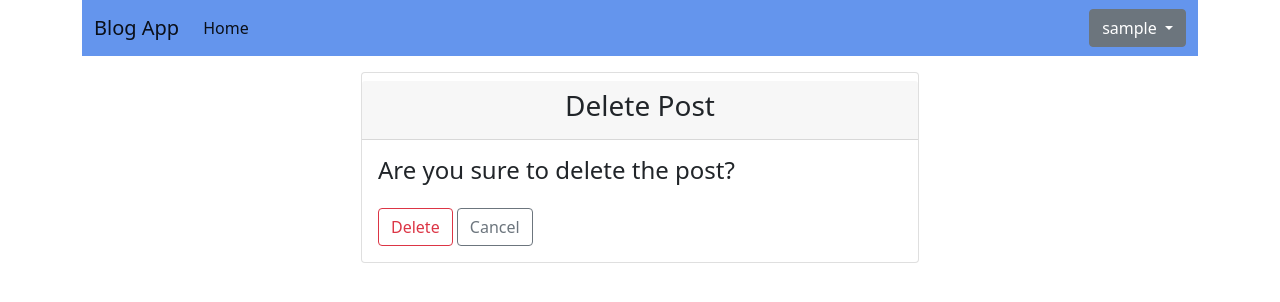
After one commit to VonHumbolt/BlogApp, a Django app: page /1/delete/ in a window 1280 px wide. The commit adds this page. Shown: the top 302 px of the page. Run offline with Django 3.2, Linux system fonts and the light colour scheme; a user stored in the database is signed in; tables that the repository leaves empty hold one stand-in row (values such as "Sample post").

Commit message:
Delete Post page is added

```diff
--- a/blog/templates/blog/home.html
+++ b/blog/templates/blog/home.html
@@ -51,7 +51,7 @@
             {% if user.is_authenticated %}
 
                 <div class="mx-auto">
-                    <button class="btn btn-success">Create New Post</button>
+                    <a class="btn btn-success" href="{% url 'blog:post-create' %}">Create New Post</a>
 
                 </div>
             {% endif %}
--- /dev/null
+++ b/blog/templates/blog/post_delete.html
@@ -0,0 +1,23 @@
+{% extends "blog/base.html" %}
+
+{% block content %}
+    <div class="card w-50 mx-auto">
+        <div class="card-header mt-2">
+            <h3 style="text-align: center;">Delete Post</h3>
+        </div>
+        <div class="card-body">
+            <form method="POST">
+                {% csrf_token %}
+                <h4>Are you sure to delete the post?</h4>
+
+                <div>
+                    <button class="btn btn-outline-danger mt-3">Delete</button>
+                    <a class="btn btn-outline-secondary mt-3" href="{% url 'blog:post-detail' object.id %}">Cancel</a>
+                </div>
+
+            </form>
+
+        </div>
+
+    </div>
+{% endblock %}
--- a/blog/urls.py
+++ b/blog/urls.py
@@ -1,5 +1,5 @@
 from django.urls import path
-from .views import HomeView, PostDetailView, PostCreateView, PostUpdateView
+from .views import HomeView, PostDeleteView, PostDetailView, PostCreateView, PostUpdateView
 
 app_name="blog"
 
@@ -8,5 +8,5 @@ urlpatterns = [
     path("<int:pk>/", PostDetailView.as_view(), name="post-detail"),
     path("add/", PostCreateView.as_view(), name="post-create"),
     path("<int:pk>/update/", PostUpdateView.as_view(), name="post-update"),
-
+    path("<int:pk>/delete/", PostDeleteView.as_view(), name="post-delete"),
 ]
--- a/blog/views.py
+++ b/blog/views.py
@@ -1,7 +1,8 @@
+from django.contrib.auth.models import User
 from django.shortcuts import render
 from django.contrib.auth.mixins import LoginRequiredMixin, UserPassesTestMixin
 from .models import Post, Author
-from django.views.generic import ListView, DetailView, CreateView, UpdateView
+from django.views.generic import ListView, DetailView, CreateView, UpdateView, DeleteView
 
 # Create your views here.
 class HomeView(ListView):
@@ -38,3 +39,15 @@ class PostUpdateView(LoginRequiredMixin, UserPassesTestMixin, UpdateView):
         if Author.objects.get(pk = self.request.user.id) == post.author:
             return True
         return False
+
+class PostDeleteView(LoginRequiredMixin, UserPassesTestMixin, DeleteView):
+    model = Post
+    template_name = "blog/post_delete.html"
+    success_url = "/"
+
+    def test_func(self):
+        post = self.get_object()
+
+        if Author.objects.get(pk= self.request.user.id) == post.author:
+            return True
+        return False
```
Also changed, not shown: blog/templates/blog/detail.html (+18 -9 lines).
